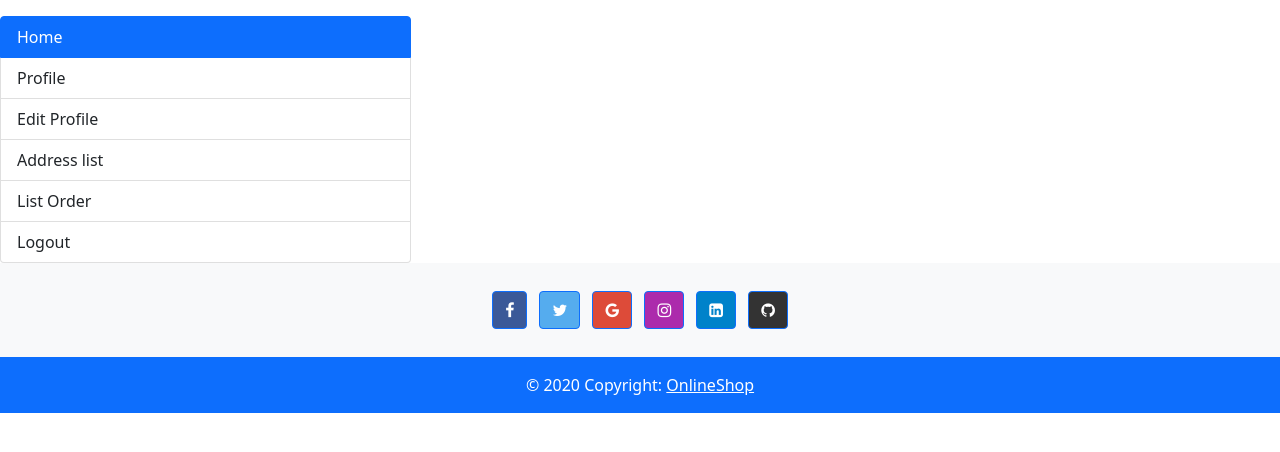
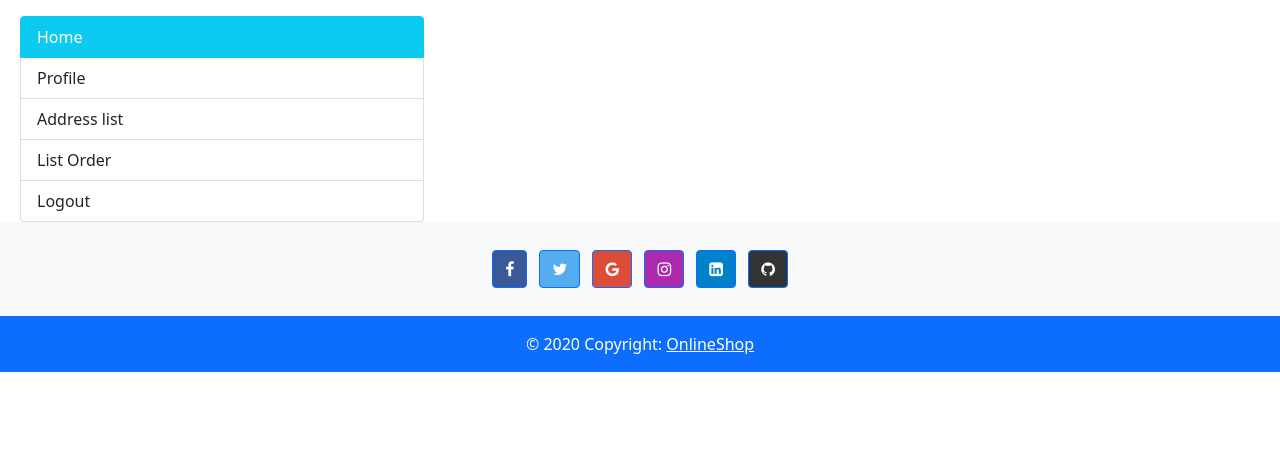
Before and after one commit to MohammadNasimi/Project_Final, a Django app: page /en/order/Order/ in a window 1280 px wide. Shown: the part 112-564 px from the top of the page. Run offline with Django 4.2, Linux system fonts and the light colour scheme; a user stored in the database is signed in; data comes from the database, SQL or seed files in the repository; parts of the project's set-up code (start-up, migrations or seed data) failed here and were passed over; some libraries are stand-ins or nearby versions.

Commit message:
add/remove edit profile

```diff
--- a/templates/landing/public/profile.html
+++ b/templates/landing/public/profile.html
@@ -2,12 +2,11 @@
 {% load i18n %}
 {% block title %} Login {% endblock %}
 {% block content %}
-<div class="row mt-3">
+<div class="row mt-3 ms-2">
   <div class="col-4">
     <div class="list-group" id="list-tab" role="tablist">
-      <a class="list-group-item list-group-item-action active" id="list-home-list" data-toggle="list" href="{% url 'landing:Home' %}" role="tab" aria-controls="home">Home</a>
+      <a class="list-group-item bg-info border-info list-group-item-action active" id="list-home-list" data-toggle="list" href="{% url 'landing:Home' %}" role="tab" aria-controls="home">Home</a>
       <a class="list-group-item list-group-item-action" id="list-profile-list" data-toggle="list" href="{% url 'customer:User_Detail' 19 %}" role="tab" aria-controls="profile">Profile</a>
-      <a class="list-group-item list-group-item-action" id="list-profile-list" data-toggle="list" href="{% url 'customer:User_Detail' 19 %}" role="tab" aria-controls="profile">Edit Profile</a>
       <a class="list-group-item list-group-item-action" id="list-profile-list" data-toggle="list" href="{% url 'customer:Address_list'%}" role="tab" aria-controls="profile">Address list</a>
       <a class="list-group-item list-group-item-action" id="list-messages-list" data-toggle="list" href="http://127.0.0.1:8000/en/order/Order/" role="tab" aria-controls="messages">List Order</a>
       <a class="list-group-item list-group-item-action" id="list-settings-list" data-toggle="list" href="{% url 'landing:logout' %}" role="tab" aria-controls="settings">{% trans 'Logout' %}</a>
@@ -20,5 +19,4 @@
     </div>
   </div>
 </div>
-
 {% endblock %}
```
